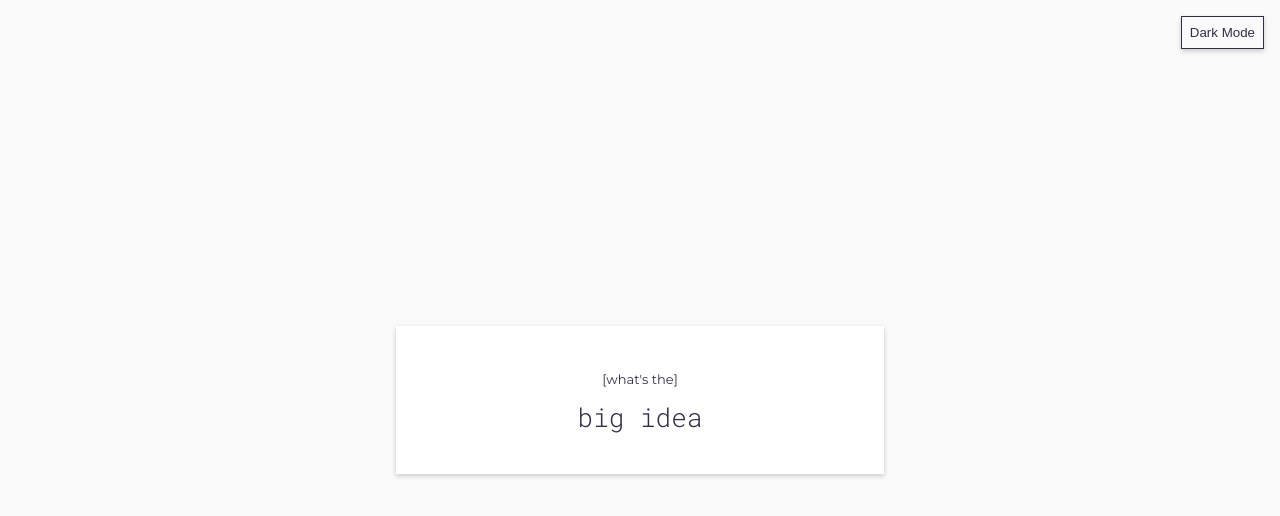
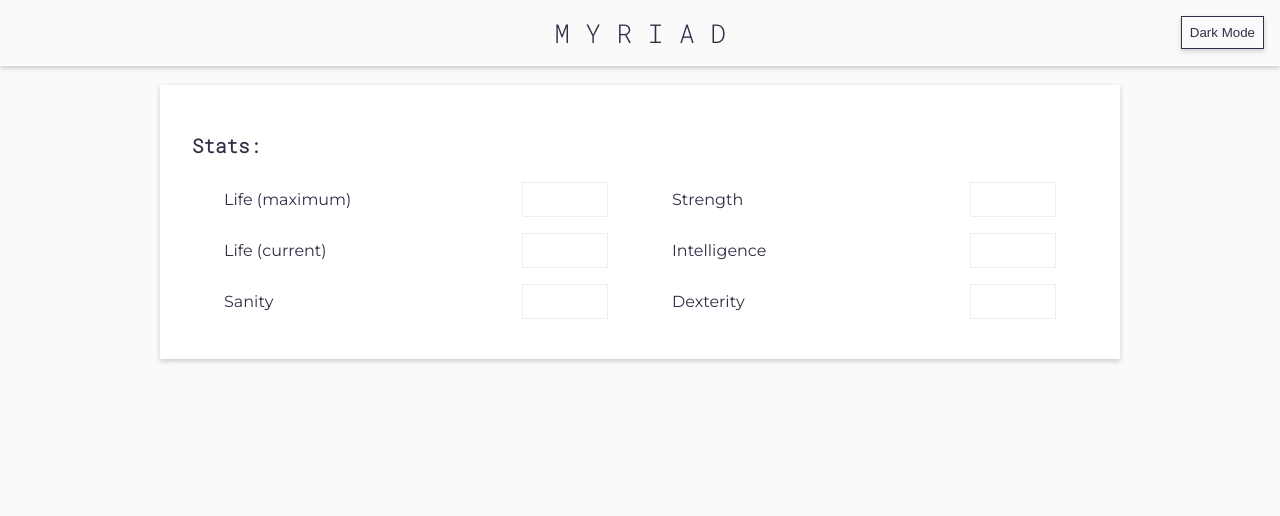
Before and after one commit to zombie9/myriad, a React (Create React App) app: page / in a window 1280 px wide. Shown: the top 516 px of the page. Built offline with nearby package versions, Linux system fonts and the light colour scheme.

Commit message:
app skeleton

```diff
--- a/public/index.html
+++ b/public/index.html
@@ -7,7 +7,7 @@
       name="description"
       content="Web site created using create-react-app"
     />
-    <title>big idea</title>
+    <title>M Y R I A D</title>
   </head>
   <body>
     <noscript>You need to enable JavaScript to run this app.</noscript>
--- a/src/App.js
+++ b/src/App.js
@@ -2,6 +2,7 @@ import React from 'react';
 import { ThemeProvider } from 'styled-components';
 
 import GlobalStyles from './GlobalStyles';
+import { Container } from './components/Container';
 import { Header } from './components/Header';
 import { ThemeToggle } from './components/ThemeToggle';
 import { lightTheme, darkTheme } from './components/Themes';
@@ -16,6 +17,7 @@ export const App = () => {
       <GlobalStyles />
       <ThemeToggle theme={theme} toggleTheme={toggleTheme} />
       <Header />
+      <Container />
     </ThemeProvider>
   );
 };
--- a/src/GlobalStyles.js
+++ b/src/GlobalStyles.js
@@ -22,7 +22,7 @@ const GlobalStyles = createGlobalStyle`
     margin: 0;
     padding: 0;
     background: ${({ theme }) => theme.background};
-    color: ${({ theme }) => theme.text};
+    color: ${({ theme }) => theme.primary};
     transition: all 0.30s linear;
     font-family: 'Montserrat';
     -webkit-font-smoothing: antialiased;
--- /dev/null
+++ b/src/components/Container.jsx
@@ -0,0 +1,23 @@
+import React from 'react';
+import styled from 'styled-components';
+
+import { content } from '../data/content';
+
+import { Panel } from './Panel';
+
+const StyledContainer = styled.div`
+  margin: 0 auto;
+  font-size: calc(10px + 2vmin);
+  padding: 5.3rem 0;
+  max-width: 960px;
+`;
+
+export const Container = () => {
+  return (
+    <StyledContainer>
+      {content.map((section, index) => {
+        return <Panel section={section.title} pods={section.pods} key={index} />;
+      })}
+    </StyledContainer>
+  );
+};
--- a/src/components/Header.jsx
+++ b/src/components/Header.jsx
@@ -2,64 +2,24 @@ import React from 'react';
 import styled from 'styled-components';
 
 const StyledHeader = styled.header`
-  min-height: 100vh;
   display: flex;
   flex-direction: column;
   align-items: center;
   justify-content: center;
   font-size: calc(10px + 2vmin);
+  padding: 1rem 0;
+  box-shadow: 0 2px 5px 0 rgba(0, 0, 0, 0.2);
+  position: fixed;
+  top: 0;
+  left: 0;
+  width: 100%;
+  background: ${({ theme }) => theme.background};
 `;
-
-const Box = styled.div`
-  padding: 2rem 2rem 2.5rem 2rem;
-  background: ${({ theme }) => theme.panel};
-  width: 75%;
-  text-align: center;
-  box-shadow: 0 2px 5px 0 rgba(0, 0, 0, 0.2);
-  display: flex;
-  flex-direction: column;
-  justify-content: center;
-
-  @media screen and (min-width: 480px) {
-    width: 30%;
-    min-width: 424px;
-  }
-`;
-
-const HeaderText = styled.code`
-  display: block;
-  width: fit-content;
-  align-self: center;
-  transition: transform 200ms ease-in-out;
-
-  &:hover {
-    cursor: pointer;
-    transform: scale(1.5);
-  }
-`;
-
-const SmallText = styled.p`
-  font-size: small;
-  display: block;
-  width: fit-content;
-  align-self: center;
-  transition: transform 200ms ease-in-out;
-
-  &:hover {
-    cursor: pointer;
-    transform: scale(1.5);
-  }
-`;
-
-const tagLine = "[what's the]";
 
 export const Header = () => {
   return (
     <StyledHeader>
-      <Box>
-        <SmallText>{tagLine}</SmallText>
-        <HeaderText>big idea</HeaderText>
-      </Box>
+      <code>M Y R I A D</code>
     </StyledHeader>
   );
 };
--- /dev/null
+++ b/src/components/Panel.jsx
@@ -0,0 +1,71 @@
+import React from 'react';
+import styled from 'styled-components';
+
+const Box = styled.div`
+  padding: 2rem;
+  background: ${({ theme }) => theme.panel};
+  box-shadow: 0 2px 5px 0 rgba(0, 0, 0, 0.2);
+  margin-bottom: 1rem;
+  font-size: 1rem;
+`;
+
+const BoxHeader = styled.h2`
+  font-size: 1.2rem;
+`;
+
+const BoxBody = styled.div`
+  display: flex;
+  justify-content: space-between;
+`;
+
+const Pod = styled.div`
+  display: flex;
+  flex-direction: column;
+  width: 50%;
+`;
+
+const Field = styled.div`
+  display: flex;
+  padding: 0 2rem;
+  justify-content: space-between;
+`;
+
+const FieldInput = styled.input`
+  margin: 0.5rem 0;
+  width: 5rem;
+  background: none;
+  border: 1px solid ${({ theme }) => theme.secondary};
+  text-align: right;
+  color: ${({ theme }) => theme.primary};
+
+  &:focus {
+    outline: none;
+    border: 1px solid ${({ theme }) => theme.primary};
+  }
+`;
+
+export const Panel = ({ section, pods }) => {
+  return (
+    <Box>
+      <BoxHeader>
+        <code>{`${section}:`}</code>
+      </BoxHeader>
+      <BoxBody>
+        {pods.map((pod, index) => {
+          return (
+            <Pod key={index}>
+              {pod.map((field, index) => {
+                return (
+                  <Field key={index}>
+                    <p>{field.name}</p>
+                    <FieldInput type="text" />
+                  </Field>
+                );
+              })}
+            </Pod>
+          );
+        })}
+      </BoxBody>
+    </Box>
+  );
+};
--- a/src/components/ThemeToggle.jsx
+++ b/src/components/ThemeToggle.jsx
@@ -3,14 +3,15 @@ import styled from 'styled-components';
 
 const Button = styled.button`
   background: none;
-  color: ${({ theme }) => theme.text};
-  border: 1px solid ${({ theme }) => theme.text};
+  color: ${({ theme }) => theme.primary};
+  border: 1px solid ${({ theme }) => theme.primary};
   cursor: pointer;
   padding: 0.5rem;
-  position: absolute;
+  position: fixed;
   top: 1rem;
   right: 1rem;
   box-shadow: 0 2px 5px 0 rgba(0, 0, 0, 0.2);
+  z-index: 100;
 
   &:hover {
     background: ${({ theme }) => theme.panel};
--- a/src/components/Themes.jsx
+++ b/src/components/Themes.jsx
@@ -1,11 +1,13 @@
 export const lightTheme = {
   background: '#fafafa',
-  text: '#2f3046',
-  panel: '#fff'
+  primary: '#2f3046',
+  panel: '#fff',
+  secondary: '#eeeeee'
 };
 
 export const darkTheme = {
   background: '#2b2b35',
-  text: '#fafafa',
-  panel: '#19191f'
+  primary: '#fafafa',
+  panel: '#19191f',
+  secondary: '#2c2c33'
 };
--- /dev/null
+++ b/src/data/content.js
@@ -0,0 +1,35 @@
+export const content = [
+  {
+    title: 'Stats',
+    pods: [
+      [
+        {
+          name: 'Life (maximum)',
+          type: 'number'
+        },
+        {
+          name: 'Life (current)',
+          type: 'number'
+        },
+        {
+          name: 'Sanity',
+          type: 'number'
+        }
+      ],
+      [
+        {
+          name: 'Strength',
+          type: 'number'
+        },
+        {
+          name: 'Intelligence',
+          type: 'number'
+        },
+        {
+          name: 'Dexterity',
+          type: 'number'
+        }
+      ]
+    ]
+  }
+];
```
